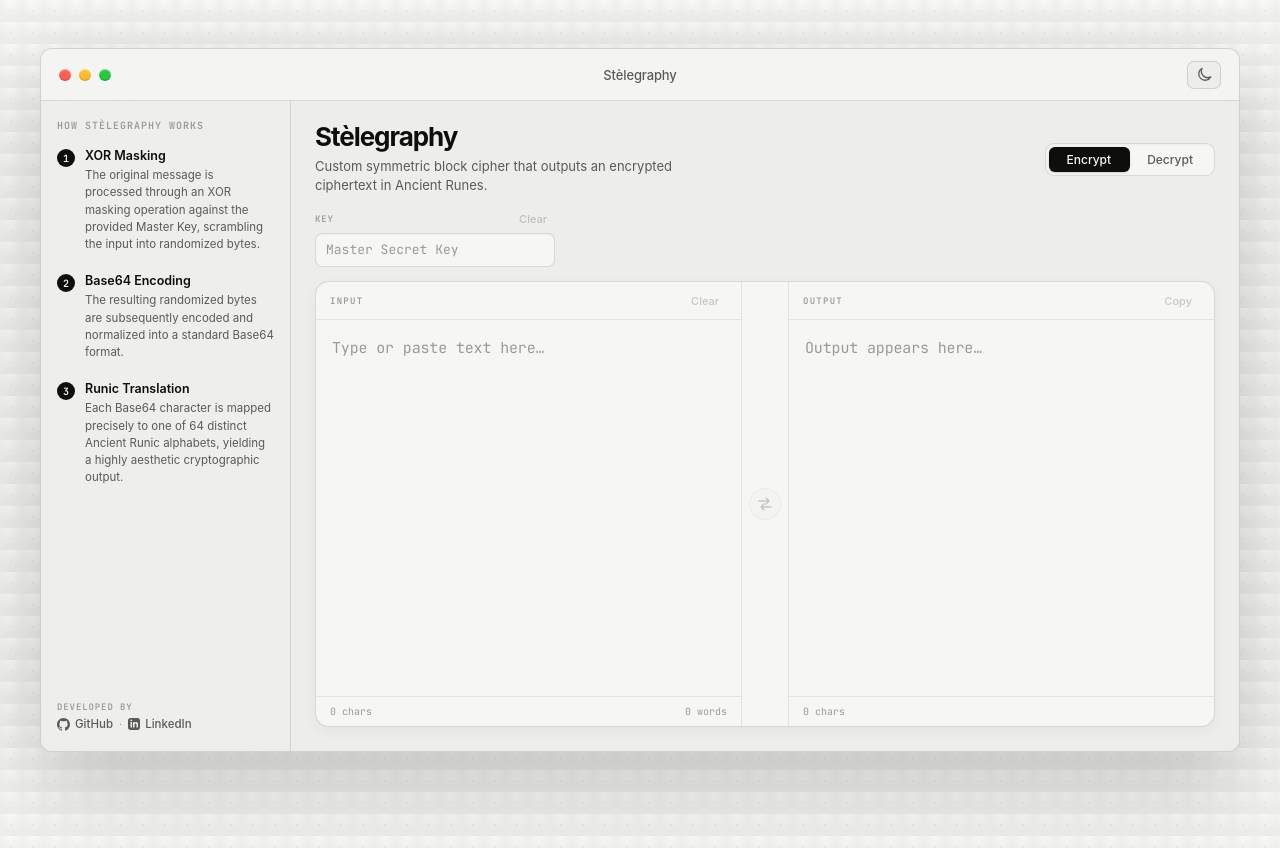
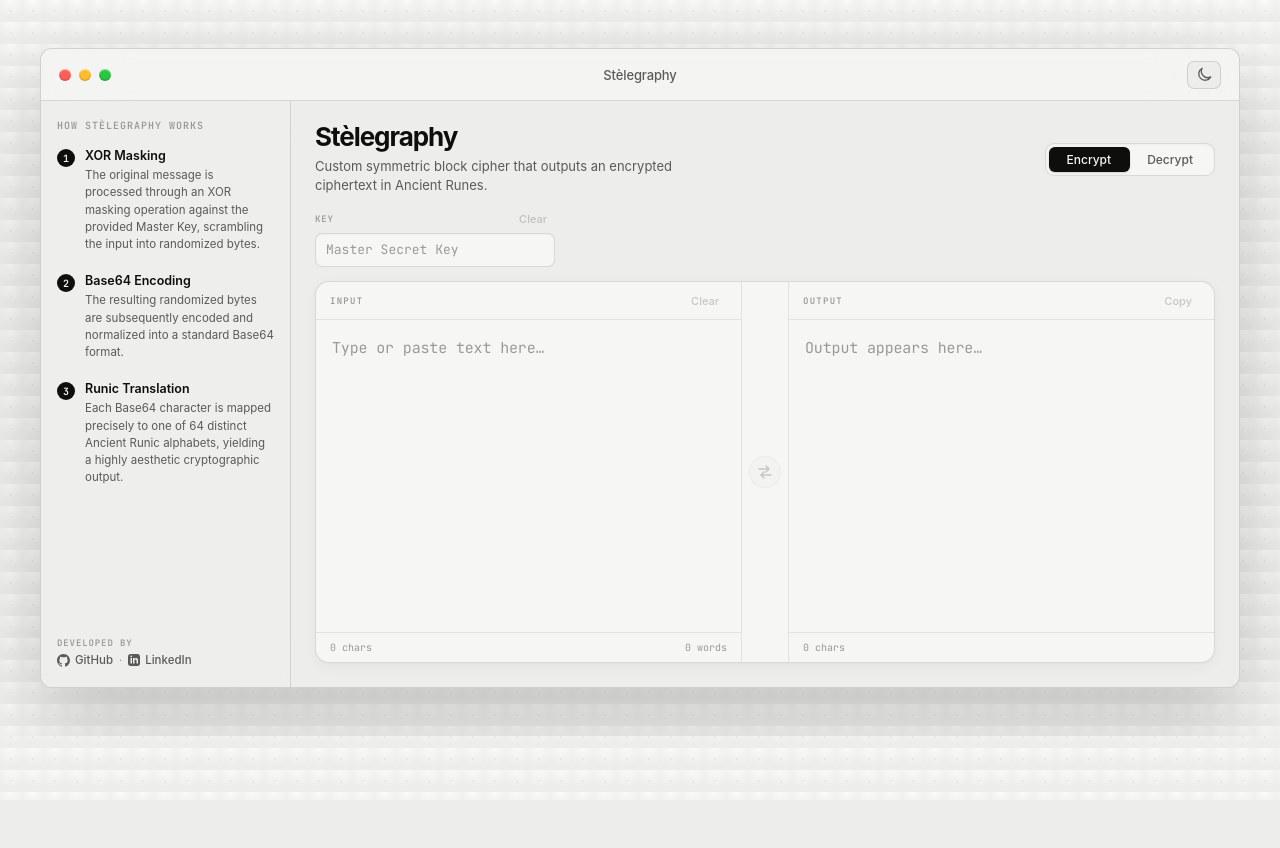
Before and after one commit to kevinpradith/stele, a Next.js app: page / in a window 1280 px wide. After the commit the page ends 800 px from the top, so only its background shows below. Built offline with nearby package versions, Linux system fonts and the light colour scheme.

Commit message:
feat: initialize global stylesheet for application styling

```diff
--- a/src/app/globals.css
+++ b/src/app/globals.css
@@ -110,6 +110,16 @@ body {
   height: 100%;
 }
 
+/* On desktop the app floats — allow the page to scroll if viewport is short */
+@media (min-width: 1024px) {
+  html,
+  body {
+    height: auto;
+    min-height: 100%;
+    overflow-y: auto;
+  }
+}
+
 html {
   color-scheme: light;
 }
@@ -169,6 +179,15 @@ body {
   transition: background-color 400ms var(--ease-out), box-shadow 400ms var(--ease-out), border-color 400ms var(--ease-out);
 }
 
+/* Mobile: full viewport height, no scroll on the app shell */
+@media (max-width: 1023px) {
+  .app {
+    height: 100svh;
+    height: 100vh;
+    overflow: hidden;
+  }
+}
+
 @media (min-width: 1024px) {
 
   html[data-theme='light'] body,
@@ -186,13 +205,16 @@ body {
 
   .app {
     max-width: 1200px;
-    height: 88vh;
+    /* Sit comfortably in the viewport; shrink-wraps when screen is short */
+    height: auto;
+    min-height: min(88vh, 640px);
+    max-height: 88vh;
     margin: 6vh auto;
     border-radius: 12px;
     border: 1px solid var(--border);
-    box-shadow: 0 0 0 1px rgba(0, 0, 0, 0.05), 0 30px 80px rgba(0, 0, 0, 0.2);
     /* Subtle white top-edge highlight for that 3D glass edge */
     box-shadow: inset 0 1px 0px rgba(255, 255, 255, 0.4), 0 30px 80px rgba(0, 0, 0, 0.2);
+    overflow: hidden;
   }
 
   [data-theme='dark'] .app {
```
